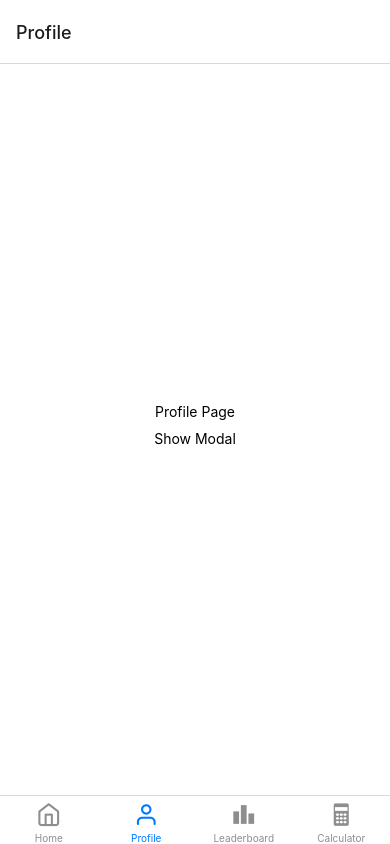
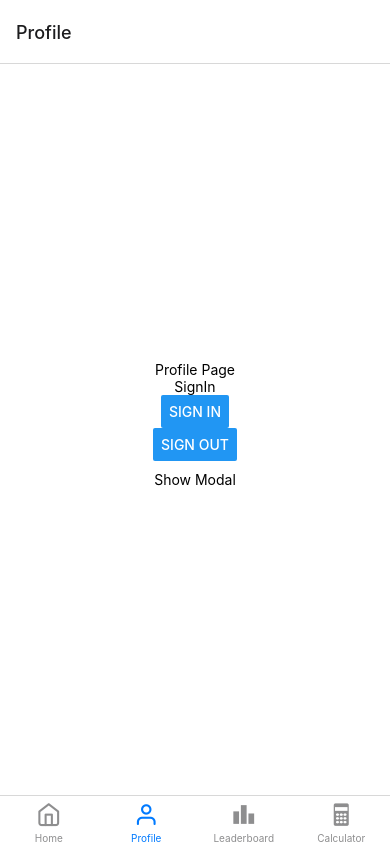
Before and after one commit to jamesocana6/expo-app-test, a React Native app: screen /Profile in a window 390 px wide. Built offline with nearby package versions, Linux system fonts and the light colour scheme.

Commit message:
OAuth working on web

```diff
--- /dev/null
+++ b/firebaseConfig.js
@@ -0,0 +1,33 @@
+import { initializeApp } from 'firebase/app';
+import { getAuth, GoogleAuthProvider, signInWithRedirect, signOut, getRedirectResult } from "firebase/auth";
+import { getAnalytics } from "firebase/analytics";
+
+// Optionally import the services that you want to use
+// import {...} from "firebase/database";
+// import {...} from "firebase/firestore";
+// import {...} from "firebase/functions";
+// import {...} from "firebase/storage";
+
+// Initialize Firebase
+// Your web app's Firebase configuration
+// For Firebase JS SDK v7.20.0 and later, measurementId is optional
+const firebaseConfig = {
+    apiKey: "AIzaSyAwayUdvATn7_pnKvcMXu2k88uDFrTC_eI",
+    authDomain: "expo-test-app-ea107.firebaseapp.com",
+    projectId: "expo-test-app-ea107",
+    storageBucket: "expo-test-app-ea107.appspot.com",
+    messagingSenderId: "404117722850",
+    appId: "1:404117722850:web:5f1b09f6fd0c62afb430bb",
+    measurementId: "G-PVE77FXRK2"
+  };
+
+const app = initializeApp(firebaseConfig);
+const analytics = getAnalytics(app);
+
+// Initialize Firebase Authentication and get a reference to the service
+export const auth = getAuth(app);
+export const provider = new GoogleAuthProvider();
+
+
+// For more information on how to access Firebase in your project,
+// see the Firebase documentation: https://firebase.google.com/docs/web/setup#access-firebase
--- a/package.json
+++ b/package.json
@@ -10,11 +10,13 @@
   },
   "dependencies": {
     "@expo/webpack-config": "^0.17.2",
+    "@react-native-firebase/app": "^16.5.0",
     "@react-navigation/bottom-tabs": "^6.5.2",
     "@react-navigation/native": "^6.1.1",
     "@react-navigation/native-stack": "^6.9.7",
     "expo": "~47.0.9",
     "expo-status-bar": "~1.4.2",
+    "firebase": "^9.15.0",
     "react": "18.1.0",
     "react-dom": "18.1.0",
     "react-native": "0.70.5",
--- /dev/null
+++ b/src/components/SignIn.js
@@ -0,0 +1,57 @@
+import { Button, Text, Platform } from "react-native";
+import { auth, provider } from "../../firebaseConfig"
+import { signInWithRedirect, signOut, getRedirectResult, signInWithPopup } from "firebase/auth";
+
+const SignIn = () => {
+
+  const handleSignIn = () => {
+    if (Platform.OS === "web") {
+      signInWithPopup(auth, provider)
+        .then((result) => {
+          const user = result.user;
+          console.log(user)
+        }).catch((error) => {
+          console.log("ERROR")
+          // Handle Errors here.
+          const errorCode = error.code;
+          const errorMessage = error.message;
+          // The email of the user's account used.
+          const email = error.customData.email;
+        });
+    } else if (Platform.OS === "android" || Platform.OS === "ios") {
+      signInWithRedirect(auth, provider)
+      getRedirectResult(auth)
+        .then((result) => {
+          const user = result.user;
+          console.log(user)
+        }).catch((error) => {
+          // Handle Errors here.
+          const errorCode = error.code;
+          const errorMessage = error.message;
+          // The email of the user's account used.
+          const email = error.customData.email;
+        });
+    }
+
+  }
+  const handleSignOut = () => {
+    signOut(auth).then(() => {
+      console.log("signout successful")
+      // Sign-out successful.
+    }).catch((error) => {
+      // An error happened.
+    });
+  }
+
+
+
+  return (
+    <>
+      <Text>SignIn</Text>
+      <Button onPress={handleSignIn} title={"Sign In"} />
+      <Button onPress={handleSignOut} title={"Sign Out"} />
+    </>
+  )
+}
+
+export default SignIn;
--- a/src/components/Timer.js
+++ b/src/components/Timer.js
@@ -90,7 +90,6 @@ const Timer = () => {
                 borderWidth={0}
                 animated={true}
                 />
-            {/* <Button onPress={clickButton} title="CLICK ME"/> */}
         </View>
     )
 }
--- a/src/pages/Profile.js
+++ b/src/pages/Profile.js
@@ -1,13 +1,16 @@
 import React, {useState} from "react";
 import { Text, View, StyleSheet } from "react-native";
 import Hello from "../components/Hello";
+import SignIp from "../components/SignIn";
 
 const Profile = () => {
     const [modalVisible, setModalVisible] = useState(false);
     return (
         <>
+
             <View style={styles.container}>
                 <Text>Profile Page</Text>
+                <SignIp/>
                 <Hello modalVisible={modalVisible} setModalVisible={setModalVisible}/>
             </View>
         </>
```
Also changed, not shown: metro.config.js (added, +7 -0 lines), 1 other file (tests, documents, lock files or other folders).
